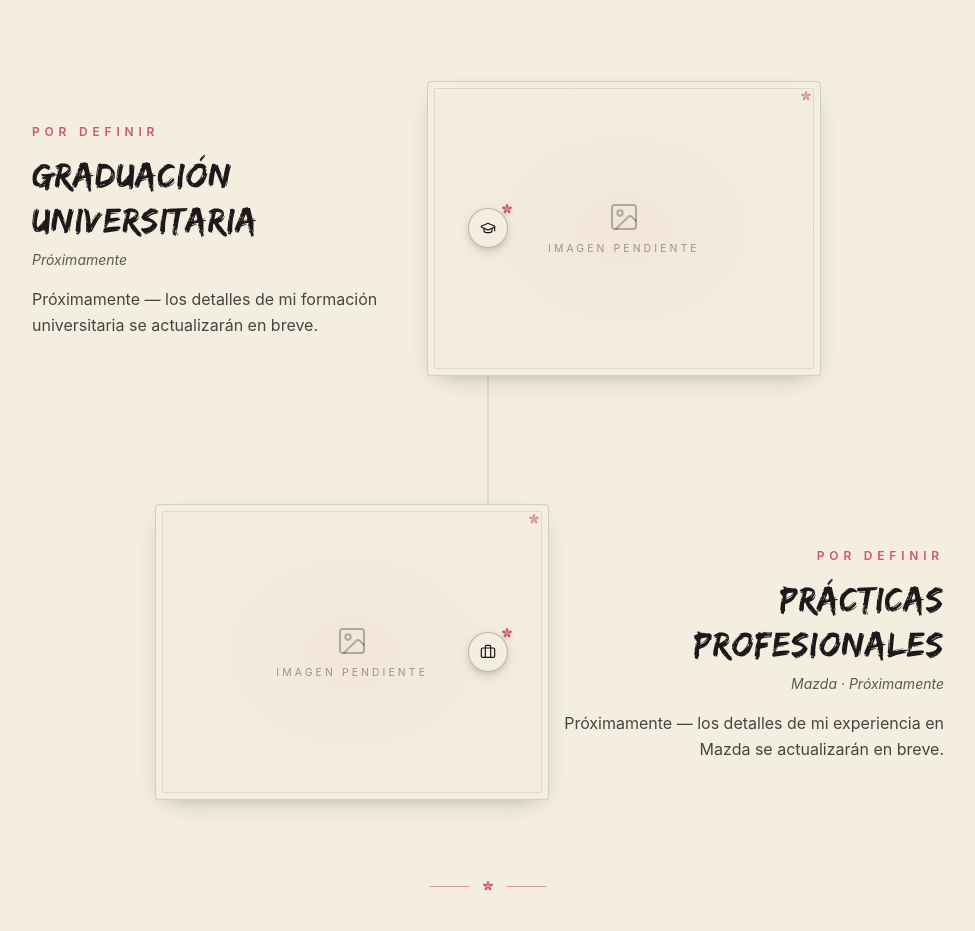
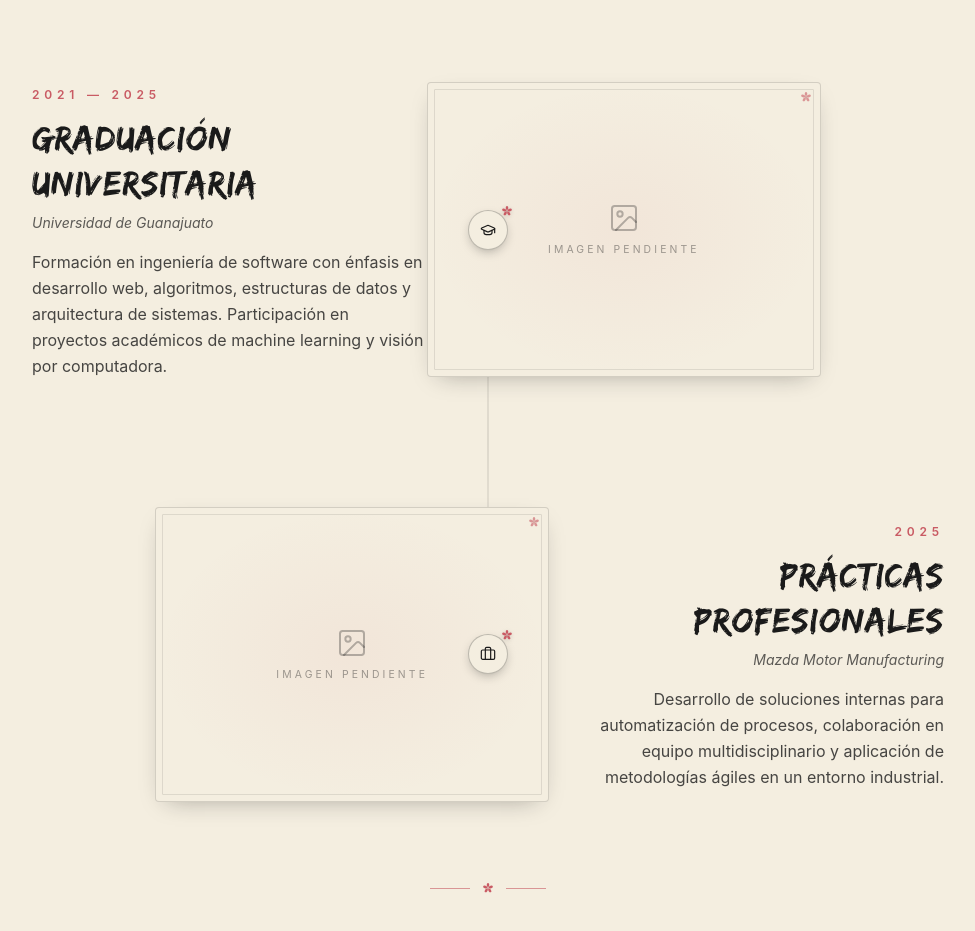
Before and after one commit to p5Patricio/Portafolio-Sakura, a React (Vite) app: page / in a window 1280 px wide. Shown: the part 2447-3378 px from the top of the page, without its empty margins (152-1127 px from the left). Built offline with nearby package versions, Linux system fonts and the light colour scheme.

Commit message:
fix(content): replace experience placeholders with professional content

```diff
--- a/src/data/translations.ts
+++ b/src/data/translations.ts
@@ -142,18 +142,18 @@ export const translations: Record<Lang, Dict> = {
       placeholderImage: 'Imagen pendiente',
       items: [
         {
-          period: 'Por definir',
+          period: '2021 — 2025',
           title: 'Graduación Universitaria',
-          institution: 'Próximamente',
+          institution: 'Universidad de Guanajuato',
           description:
-            'Próximamente — los detalles de mi formación universitaria se actualizarán en breve.',
+            'Formación en ingeniería de software con énfasis en desarrollo web, algoritmos, estructuras de datos y arquitectura de sistemas. Participación en proyectos académicos de machine learning y visión por computadora.',
         },
         {
-          period: 'Por definir',
+          period: '2025',
           title: 'Prácticas Profesionales',
-          institution: 'Mazda · Próximamente',
+          institution: 'Mazda Motor Manufacturing',
           description:
-            'Próximamente — los detalles de mi experiencia en Mazda se actualizarán en breve.',
+            'Desarrollo de soluciones internas para automatización de procesos, colaboración en equipo multidisciplinario y aplicación de metodologías ágiles en un entorno industrial.',
         },
       ],
     },
@@ -251,18 +251,18 @@ export const translations: Record<Lang, Dict> = {
       placeholderImage: 'Image pending',
       items: [
         {
-          period: 'TBD',
+          period: '2021 — 2025',
           title: 'University Graduation',
-          institution: 'Coming soon',
+          institution: 'Universidad de Guanajuato',
           description:
-            'Coming soon — details about my university studies will be updated shortly.',
+            'Software engineering education with emphasis on web development, algorithms, data structures, and systems architecture. Participation in academic projects involving machine learning and computer vision.',
         },
         {
-          period: 'TBD',
+          period: '2025',
           title: 'Internship',
-          institution: 'Mazda · Coming soon',
+          institution: 'Mazda Motor Manufacturing',
           description:
-            'Coming soon — details about my experience at Mazda will be updated shortly.',
+            'Development of internal solutions for process automation, collaboration within a multidisciplinary team, and application of agile methodologies in an industrial environment.',
         },
       ],
     },
```
